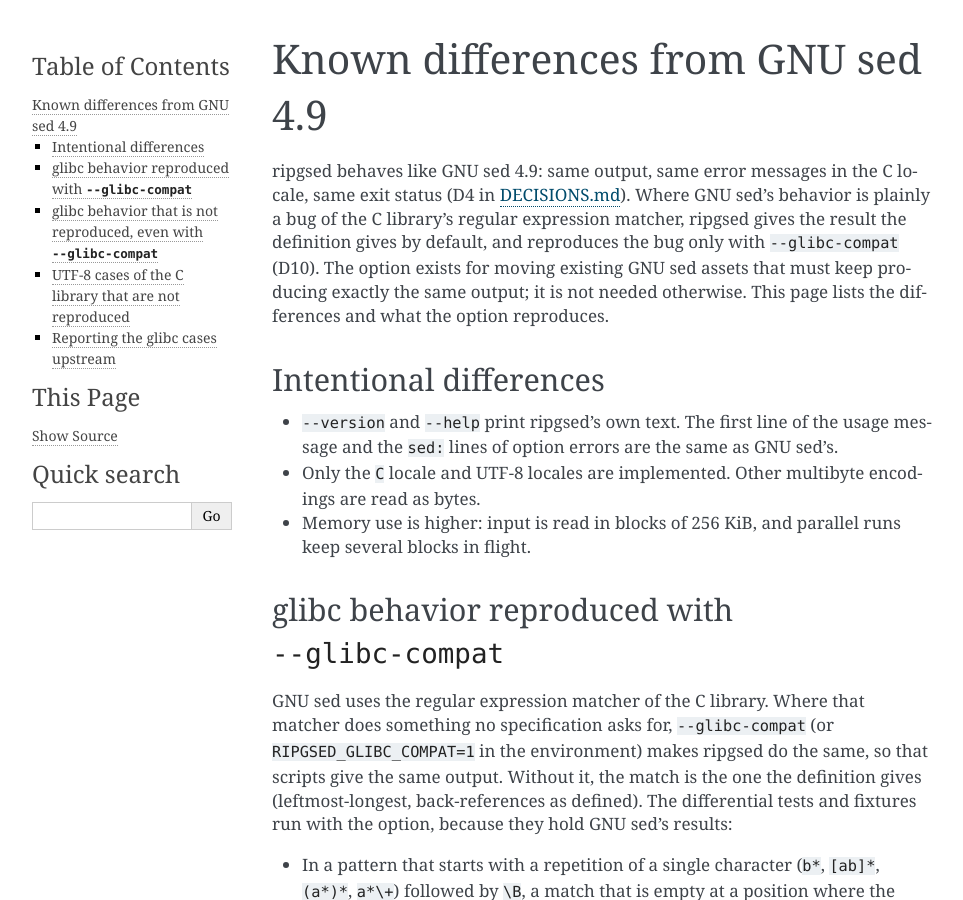
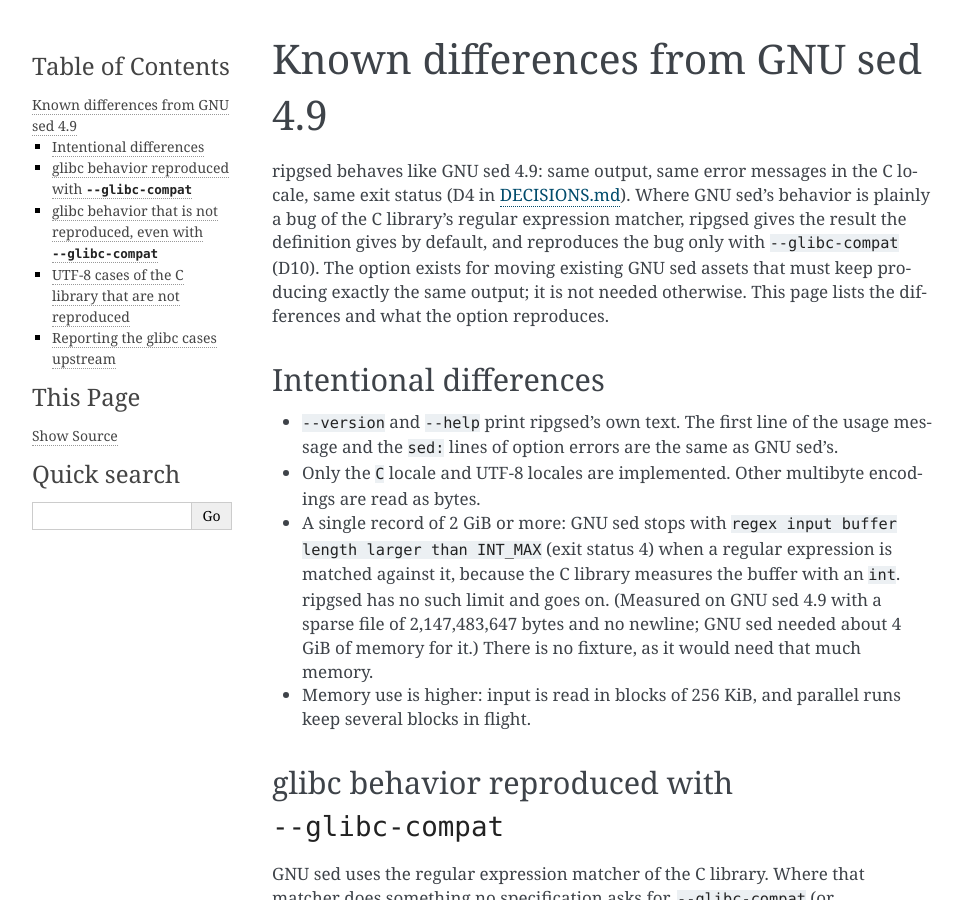
Before and after one commit to small-gear-lab/ripgsed, a Sphinx documentation site: the page built from docs/KNOWN-DIFFERENCES.md, in a window 1280 px wide and 900 px high. Shown: the whole window, without its empty margins (148-1111 px from the left). Built offline with Sphinx 7.4.7, drawn with Linux system fonts in a browser that asks for light colours.

Commit message:
List the 2 GiB record limit of GNU sed among the known differences

```diff
--- a/docs/KNOWN-DIFFERENCES.md
+++ b/docs/KNOWN-DIFFERENCES.md
@@ -6,6 +6,7 @@ ripgsed behaves like GNU sed 4.9: same output, same error messages in the C loca
 
 - `--version` and `--help` print ripgsed's own text. The first line of the usage message and the `sed:` lines of option errors are the same as GNU sed's.
 - Only the `C` locale and UTF-8 locales are implemented. Other multibyte encodings are read as bytes.
+- A single record of 2 GiB or more: GNU sed stops with `regex input buffer length larger than INT_MAX` (exit status 4) when a regular expression is matched against it, because the C library measures the buffer with an `int`. ripgsed has no such limit and goes on. (Measured on GNU sed 4.9 with a sparse file of 2,147,483,647 bytes and no newline; GNU sed needed about 4 GiB of memory for it.) There is no fixture, as it would need that much memory.
 - Memory use is higher: input is read in blocks of 256 KiB, and parallel runs keep several blocks in flight.
 
 ## glibc behavior reproduced with `--glibc-compat`
```
Also changed, not shown: docs/ja/KNOWN-DIFFERENCES.md (+1 -0 lines), 1 other file.
